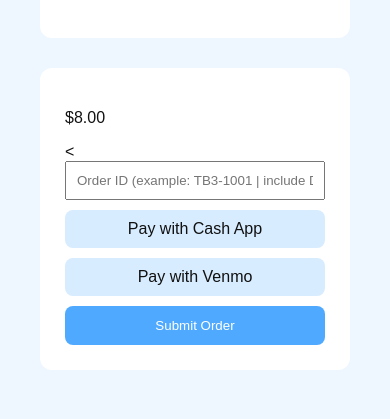
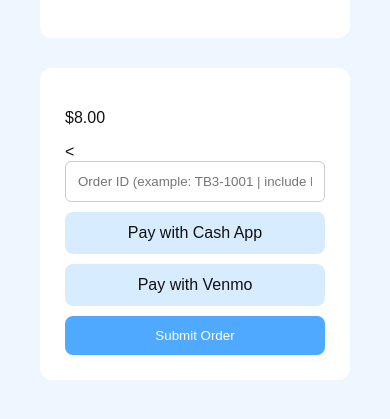
Before and after one commit to Hatemonks234/Button-Boys-Market, a plain HTML site: page product.html in a window 390 px wide. Shown: the part 323-742 px from the top of the page. Drawn offline with Linux system fonts and the light colour scheme.

Commit message:
Update style.css

```diff
--- a/style.css
+++ b/style.css
@@ -28,6 +28,7 @@ body {
   padding: 40px;
 }
 
+/* PRODUCT GRID */
 .product-grid {
   display: grid;
   grid-template-columns: repeat(auto-fit, minmax(250px, 1fr));
@@ -41,6 +42,7 @@ body {
   text-align: center;
 }
 
+/* BUTTONS */
 .btn {
   display: inline-block;
   margin-top: 15px;
@@ -51,6 +53,7 @@ body {
   text-decoration: none;
 }
 
+/* PRODUCT PAGE */
 .product-page {
   display: grid;
   grid-template-columns: 1fr 1fr;
@@ -58,29 +61,27 @@ body {
   align-items: start;
 }
 
-/* Mobile fix */
-@media (max-width: 768px) {
-  .product-page {
-    grid-template-columns: 1fr;
-  }
-
-.details, .buy-box {
+.details,
+.buy-box {
   background: white;
   padding: 25px;
   border-radius: 12px;
-  flex: 1;
 }
 
+/* INPUTS */
 .buy-box input {
   width: 100%;
-  padding: 10px;
+  padding: 12px;
   margin-bottom: 10px;
+  border-radius: 6px;
+  border: 1px solid #ccc;
 }
 
+/* PAYMENT BUTTONS */
 .pay-btn {
   display: block;
   margin-bottom: 10px;
-  padding: 10px;
+  padding: 12px;
   background: #d8ecff;
   text-align: center;
   border-radius: 8px;
@@ -88,6 +89,7 @@ body {
   color: #111;
 }
 
+/* SUBMIT */
 button {
   width: 100%;
   padding: 12px;
@@ -97,3 +99,10 @@ button {
   border-radius: 8px;
   cursor: pointer;
 }
+
+/* MOBILE FIX */
+@media (max-width: 768px) {
+  .product-page {
+    grid-template-columns: 1fr;
+  }
+}
```
